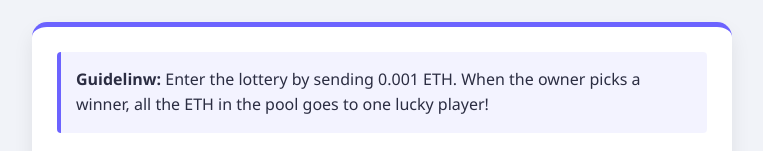
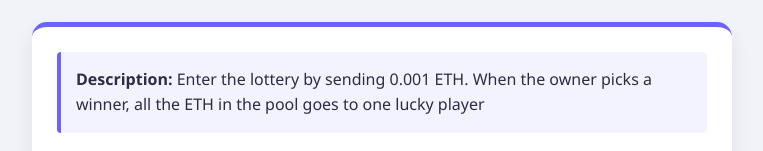
Before and after one commit to winm00/lottery, a plain HTML site: page index.html in a window 1280 px wide. Shown: the part 143-294 px from the top of the page, without its empty margins (258-1021 px from the left). Drawn offline with Linux system fonts and the light colour scheme.

Commit message:
Update index.html

```diff
--- a/index.html
+++ b/index.html
@@ -346,7 +346,7 @@
 
         <main class="lottery-card">
             <div class="info-box">
-                <p><strong>Guidelinw:</strong> Enter the lottery by sending 0.001 ETH. When the owner picks a winner, all the ETH in the pool goes to one lucky player!</p>
+                <p><strong>Description:</strong> Enter the lottery by sending 0.001 ETH. When the owner picks a winner, all the ETH in the pool goes to one lucky player</p>
             </div>
 
             <div id="connection-status" class="status warning">
```
